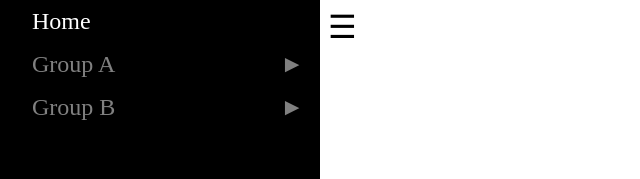
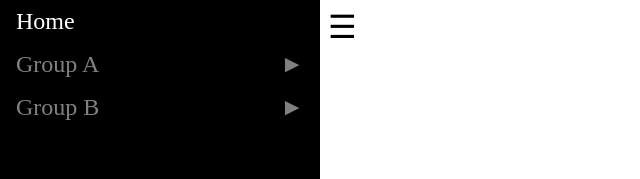
Before and after one commit to dev-michael-nguyen/sandbox-angular-6, an Angular app: page / in a window 1280 px wide. Shown: the top 179 px of the page, without its empty margins (0-640 px from the left). Built offline with nearby package versions, Linux system fonts and the light colour scheme.

Commit message:
update left nav css and html

```diff
--- a/src/app/shared/components/left-nav-node/left-nav-node.component.css
+++ b/src/app/shared/components/left-nav-node/left-nav-node.component.css
@@ -1,31 +1,35 @@
 .left-nav-link {
   display: block;
-  padding: 8px 8px 8px 32px;
+  padding-top: 8px;
+  padding-bottom: 8px;
   text-decoration: none;
   font-size: 24px;
   color: gray;
 }
+
 .left-nav-link:hover {
   color: white;
 }
+
 .left-nav-link.active {
   color: green;
 }
 
-.left-nav-group-title {
+.left-nav-link-title {
+  padding-left: 16px;
   pointer-events: none;
 }
 
-.left-nav-group-icon {
+.left-nav-link-icon {
   float: right;
-  padding-right: 8px;
+  padding-right: 16px;
   pointer-events: none;
 }
 
 .left-nav-group-links {
   height: 0;
   overflow: hidden;
-  padding-left: 16px;
+  padding-left: 32px;
   background-color: #262626;
   transition: height .2s;
 }
--- a/src/app/shared/components/left-nav-node/left-nav-node.component.html
+++ b/src/app/shared/components/left-nav-node/left-nav-node.component.html
@@ -1,11 +1,16 @@
 <a class="left-nav-link" href="#"
-  *ngIf="!node.children">{{ node.displayName }}
+  *ngIf="!node.children">
+  <span class="left-nav-link-title">
+    {{ node.displayName }}
+  </span>
 </a>
 <div class="left-nav-group"
   *ngIf="node.children">
   <a class="left-nav-link" href="javascript:void(0)" (click)="toggleNode($event.target.parentElement)">
-    <span class="left-nav-group-title">{{ node.displayName }}</span>
-    <span class="left-nav-group-icon">&#9658;</span>
+    <span class="left-nav-link-title">
+      {{ node.displayName }}
+      <span class="left-nav-link-icon">&#9658;</span>
+    </span>
   </a>
   <div class="left-nav-group-links">
     <ng-template ngFor let-childNode [ngForOf]="node.children">
--- a/src/app/shared/components/left-nav-node/left-nav-node.component.ts
+++ b/src/app/shared/components/left-nav-node/left-nav-node.component.ts
@@ -12,7 +12,7 @@ export class LeftNavNodeComponent {
 
   toggleNode(element) {
     var isActiveGroup = element.querySelector("a").classList.toggle("active");
-    var groupIcon = element.querySelector(".left-nav-group-icon");
+    var groupIcon = element.querySelector(".left-nav-link-icon");
     isActiveGroup
       ? groupIcon.innerHTML = "&#9660;"
       : groupIcon.innerHTML = "&#9658;";
```
